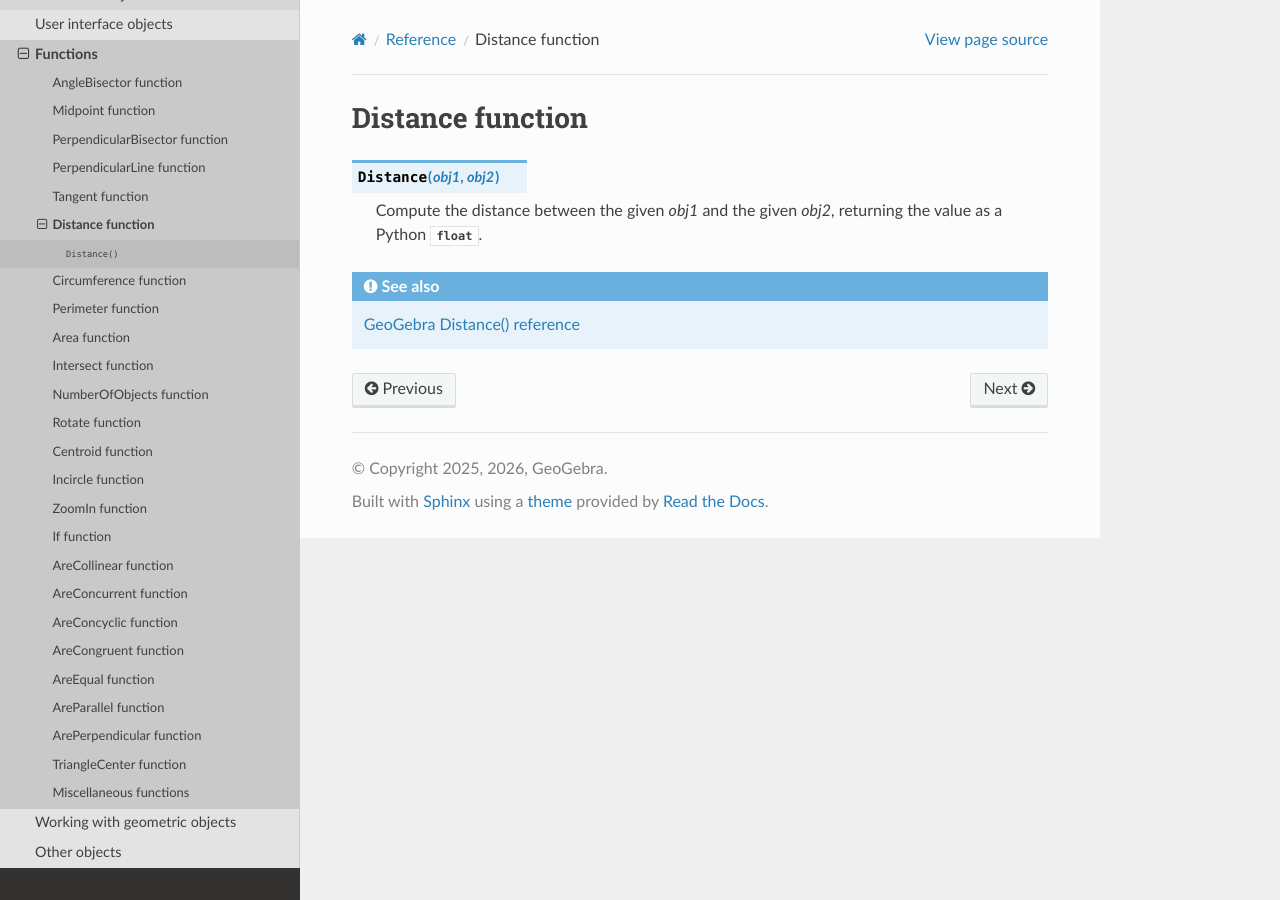
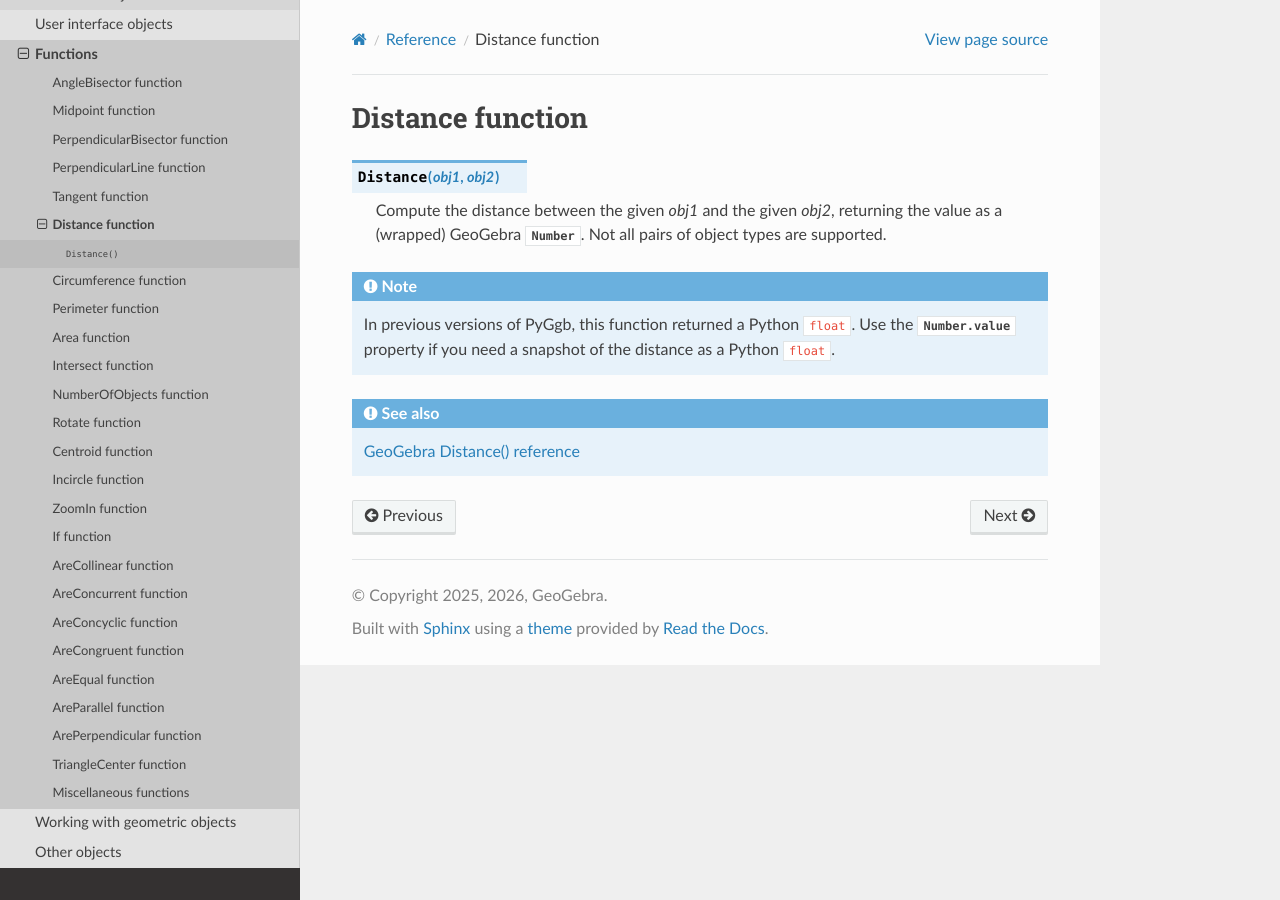
Before and after one commit to bennorth/pyggb, a Sphinx documentation site: the page built from doc/source/reference/functions/distance.rst, in a window 1280 px wide. Built offline with Sphinx 7.4.7 and the Read the Docs theme 3.1.0, drawn with Linux system fonts in a browser that asks for light colours.

Commit message:
Return Number; generalise
Allow arg-types other than point for first arg.

```diff
--- a/doc/source/reference/functions/distance.rst
+++ b/doc/source/reference/functions/distance.rst
@@ -4,7 +4,12 @@ Distance function
 .. py:function:: Distance(obj1, obj2)
 
    Compute the distance between the given *obj1* and the given *obj2*,
-   returning the value as a Python :py:type:`float`.
+   returning the value as a (wrapped) GeoGebra :py:class:`Number`.
+   Not all pairs of object types are supported.
+
+.. note:: In previous versions of PyGgb, this function returned a
+   Python ``float``.  Use the :py:attr:`Number.value` property if you
+   need a snapshot of the distance as a Python ``float``.
 
 
 .. seealso::
```
Also changed, not shown: 1 other file.
